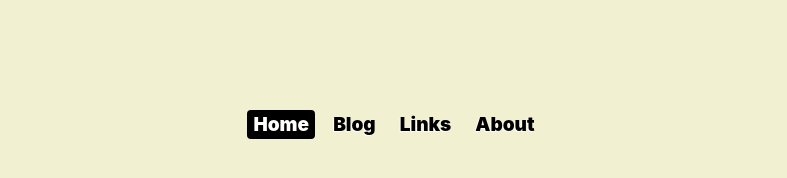
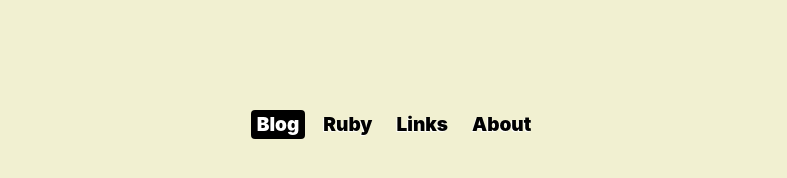
Before and after one commit to denismcdonald/blog, a Jekyll site: the page built from index.md, in a window 1280 px wide. Shown: the part 1640-1818 px from the top of the page, without its empty margins (246-1033 px from the left). Built offline with Jekyll 4.4.1, drawn with Linux system fonts in a browser that asks for light colours.

Commit message:
Fix footer

```diff
--- a/_includes/footer.html
+++ b/_includes/footer.html
@@ -1,6 +1,6 @@
 <footer>
-        <a href="{{ site.baseurl }}/index.html" {% if page.url == "/" %}class="current" {% endif %} id="home">Home</a>
-        <a href="{{ site.baseurl }}/blog.html" {% if page.url contains "blog" or page.url contains "tag" %}class="current" {% endif %}>Blog</a>
+        <a href="{{ site.baseurl }}/index.html" {% if page.url == "/index.html" or page.url == "/" or page.url contains "tag" or page.layout == "post" %}class="current" {% endif %}>Blog</a>
+        <a href="{{ site.baseurl }}/ruby.html" {% if page.url contains "ruby" %}class="current" {% endif %}>Ruby</a>
         <a href="{{ site.baseurl }}/links.html" {% if page.url contains "links" %}class="current" {% endif %}>Links</a>
         <a href="{{ site.baseurl }}/about.html" {% if page.url contains "about" %}class="current" {% endif %}>About</a>
 </footer>
```
Also changed, not shown: 13 other files.
